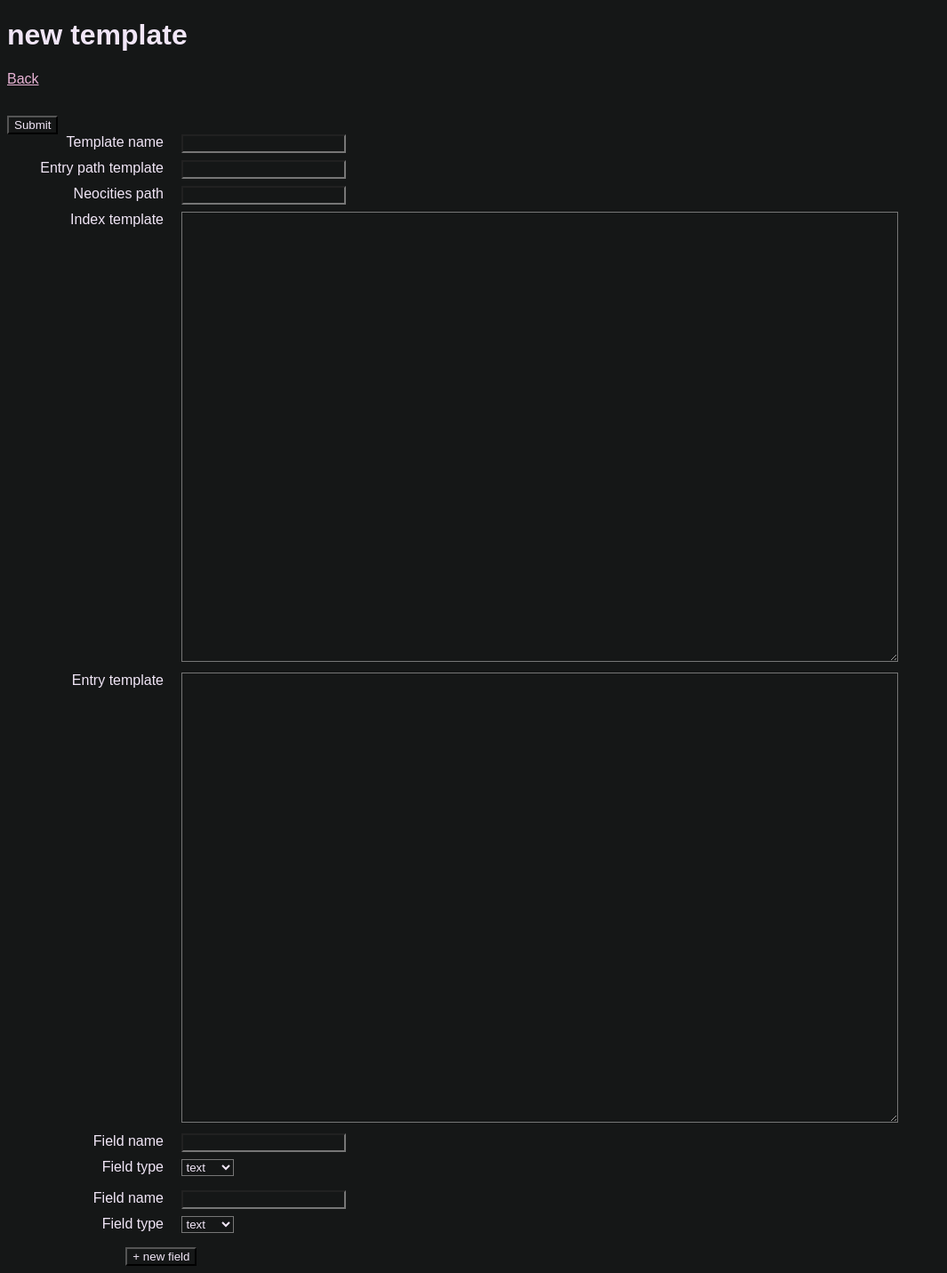
After one commit to welliam/mouseadmin, a Flask app: template src/mouseadmin/templates/edit_template.html in a window 1280 px wide. The commit adds this page. Shown: the whole page at 89% size, without its empty margins (0-1065 px from the left). Run offline with Flask 3, Linux system fonts and the light colour scheme; the template is opened without the code that fills it, so the values that code supplies are empty.

Commit message:
more stuff

```diff
--- a/schema.sql
+++ b/schema.sql
@@ -22,7 +22,9 @@ create table TemplateField (
 create table TemplateEntry (
   id integer primary key,
   timestamp datetime default current_timestamp,
-  last_updated datetime
+  last_updated datetime,
+  template_id integer,
+  foreign key (template_id) references Template(id)
 );
 
 create table TemplateFieldValue (
--- a/src/mouseadmin/app.py
+++ b/src/mouseadmin/app.py
@@ -158,7 +158,7 @@ class Dummy:
 @app.route("/templates/new", methods=["GET", "POST"])
 def new_template():
     if request.method == "GET":
-        return render_template("template.html", template=None)
+        return render_template("edit_template.html", template=None)
     else:
         db = get_db()
         template_name = request.form["template_name"]
@@ -223,6 +223,14 @@ def templates_list():
     return render_template("templates_list.html", templates=templates)
 
 
+@app.route("/templates/<int:template_id>/edit", methods=["GET"])
+def template_edit(template_id):
+    db = get_db()
+    template = db.execute("SELECT * FROM Template where id=?", str(template_id)).fetchone()
+    fields = db.execute("SELECT * FROM TemplateField where template_id=?", str(template_id)).fetchall()
+    return render_template("edit_template.html", template=template, fields=fields)
+
+
 @app.route("/templates/<int:template_id>", methods=["GET"])
 def template(template_id):
     db = get_db()
@@ -231,6 +239,33 @@ def template(template_id):
     return render_template("template.html", template=template, fields=fields)
 
 
+def field_html(field, value=None):
+    if field["field_type"] == "text":
+        return f'''
+        <li>
+          <label for="{field['field_name']}">{field['field_name']}</label>
+          <input type="text" name="{field['field_name']}" />
+        </li>
+        '''
+    if field["field_type"] == "html":
+        return f'''
+        <li>
+          <label for="{field['field_name']}">{field['field_name']}</label>
+          <textarea type="text" name="{field['field_name']}"></textarea>
+        </li>
+        '''
+    raise ValueError(f"Invalid field type {field['field_type']}")
+
+
+@app.route("/templates/<int:template_id>/entry/new", methods=["GET"])
+def new_template_entry(template_id):
+    db = get_db()
+    template = db.execute("SELECT * FROM Template where id=?", str(template_id)).fetchone()
+    fields = db.execute("SELECT * FROM TemplateField where template_id=?", str(template_id)).fetchall()
+    fields_html = [field_html(field) for field in fields]
+    return render_template("edit_entry.html", template=template, fields=fields, fields_html=fields_html)
+
+
 @app.route("/", methods=["GET"])
 def cms_home():
     return render_template("index.html")
--- /dev/null
+++ b/src/mouseadmin/templates/edit_template.html
@@ -0,0 +1,109 @@
+<!DOCTYPE html>
+<html>
+  <head>
+    <title>mouseadmin</title>
+    <link rel="stylesheet" href="{{ url_for('static', filename='page.css') }}" />
+    <script>
+      function addField() {
+	  const node = document.getElementById("field").cloneNode(true);
+	  node.id = "";
+	  node.classList.remove("hidden");
+	  document.querySelector("#new-field").before(node);
+      }
+      {% if not template %}
+        window.onload = () => addField();
+      {% endif %}
+    </script>
+  </head>
+  <body>
+    <header>
+      <h1>{% if template %}edit{% else %}new{% endif %} template</h1>
+      <a href="/templates/{{ template.id }}">Back</a>
+    </header>
+    <div class="hidden fieldinput" id="field">
+      <ul>
+	<li>
+	  <label for="field_name">Field name</label>
+	  <input name="field_name" />
+	</li>
+	<li>
+	  <label for="field_type">
+	    Field type
+	  </label>
+	  <select name="field_type" id="field_type">
+	    <option value="text">text</option>
+	    <option value="html">html</option>
+	    <option value="url">url</option>
+	    <option value="image">image</option>
+	  </select>
+	</li>
+      </ul>
+    </div>
+    <form
+      action="{% if template %}/templates/{{ template.id}}/update{% else %}/templates/new{% endif %}"
+      method="post"
+    >
+      <input type="submit" value="Submit" />
+      <ul id="initial_inputs">
+	<li>
+	  <label for="template_name">Template name</label>
+	  <input name="template_name" value="{{ template.name }}" />
+	</li>
+	<li>
+	  <label for="entry_path_template">Entry path template</label>
+	  <input name="entry_path_template" value="{{ template.entry_path_template }}" />
+	</li>
+	<li>
+	  <label for="neocities_path">Neocities path</label>
+	  <input name="neocities_path" value="{{ template.neocities_path }}" />
+	</li>
+	<li>
+	  <label for="index_template">Index template</label>
+	  <textarea style="width:800px; height:500px;" name="index_template">{{ template.index_template }}</textarea>
+	</li>
+	<li>
+	  <label for="entry_template">Entry template</label>
+	  <textarea style="width:800px; height:500px;" name="entry_template">{{ template.entry_template }}</textarea>
+	</li>
+      </ul>
+      <ul>
+	{% if template %}
+	  {% for field in fields %}
+	    <li>
+	      <label for="field_name">Field name</label>
+	      <input name="field_name" value="{{ field.field_name }}" />
+	    </li>
+	    <li>
+	      <label for="field_type">
+	        Field type
+	      </label>
+	      <select name="field_type" id="field_type" value="{{ field.field_type }}">
+	        <option value="text">text</option>
+	        <option value="html">html</option>
+	        <option value="url">url</option>
+	        <option value="image">image</option>
+	      </select>
+	    </li>
+	  {% endfor %}
+	{% else %}
+	  <li>
+	    <label for="field_name">Field name</label>
+	    <input name="field_name" />
+	  </li>
+	  <li>
+	    <label for="field_type">
+	      Field type
+	    </label>
+	    <select name="field_type" id="field_type">
+	      <option value="text">text</option>
+	      <option value="html">html</option>
+	      <option value="url">url</option>
+	      <option value="image">image</option>
+	    </select>
+	  </li>
+	{% endif %}
+      </ul>
+      <button type="button" id="new-field" class="ml" onClick="addField()">+ new field</button>
+    </form>
+  </body>
+</html>
--- a/src/mouseadmin/templates/index.html
+++ b/src/mouseadmin/templates/index.html
@@ -5,6 +5,6 @@
   </head>
   <body>
     <h1>mouseadmin</h1>
-    <a href="/review">game reviews</a>
+    <a href="/templates">Templates</a>
   </body>
 </html>
```
Also changed, not shown: puppeteer-test.js (+99 -13 lines), src/mouseadmin/templates/edit_entry.html (added, +23 -0 lines), src/mouseadmin/templates/template.html (+6 -98 lines), 2 other files.
